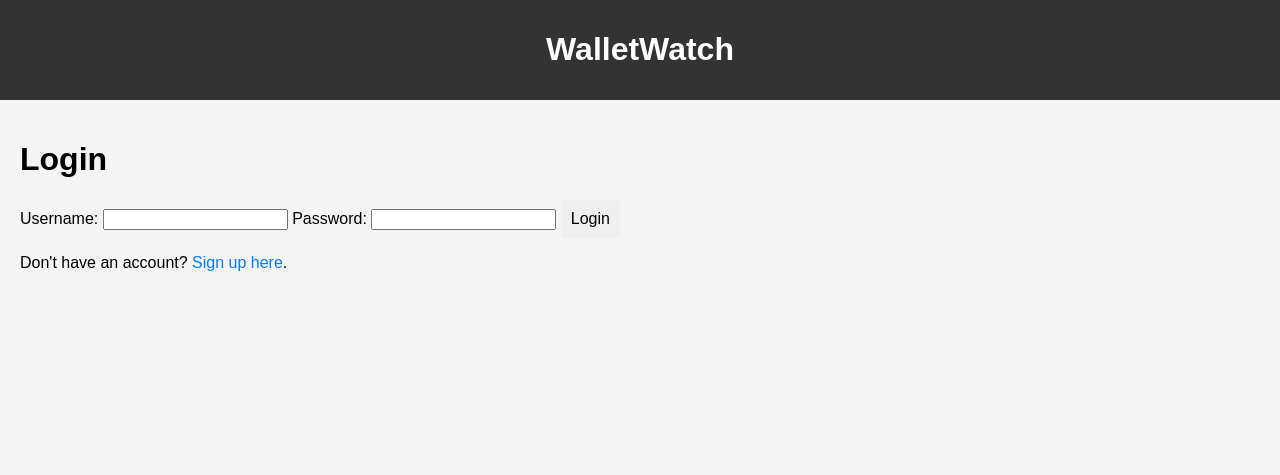
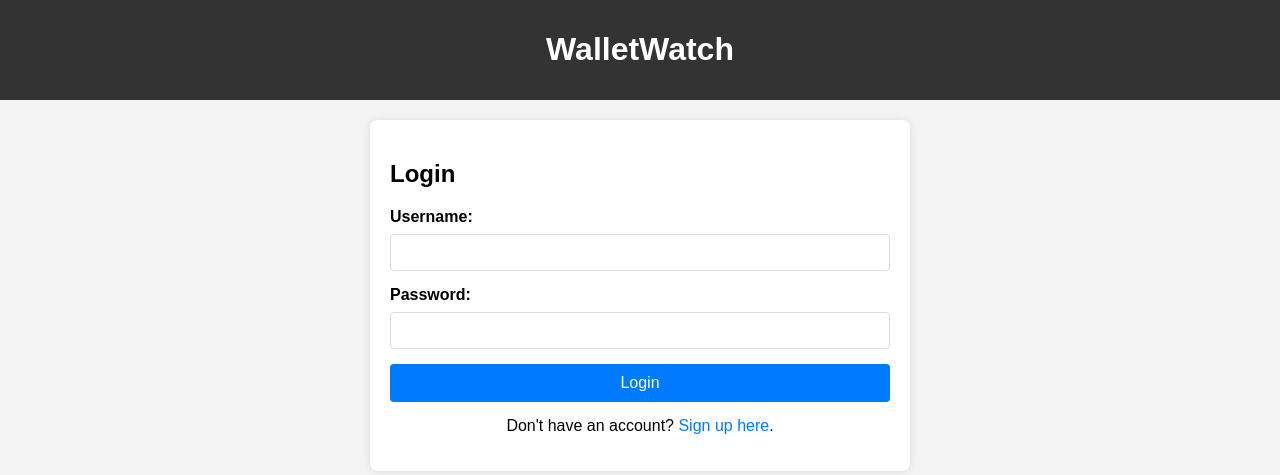
Before and after one commit to stanly08/walletwatch, a Flask app: page /login in a window 1280 px wide. Shown: the top 475 px of the page. Run offline with Flask 3, Linux system fonts and the light colour scheme.

Commit message:
Update login.html

```diff
--- a/app/templates/login.html
+++ b/app/templates/login.html
@@ -1,17 +1,19 @@
 {% extends 'base.html' %}
 
 {% block title %}Login{% endblock %}
-<link rel="stylesheet" href="{{ url_for('static', filename='css/login.css') }}">
+
 {% block content %}
-<h1>Login</h1>
-<form method="POST" action="{{ url_for('main.login') }}">
-    <label for="username">Username:</label>
-    <input type="text" id="username" name="username" required>
+<div class="container">
+    <h2>Login</h2>
+    <form method="POST" action="{{ url_for('main.login') }}" style="display: flex; flex-direction: column;">
+        <label for="username" style="margin-bottom: 8px; font-weight: bold;">Username:</label>
+        <input type="text" id="username" name="username" required style="padding: 10px; margin-bottom: 15px; border: 1px solid #ddd; border-radius: 4px;">
 
-    <label for="password">Password:</label>
-    <input type="password" id="password" name="password" required>
+        <label for="password" style="margin-bottom: 8px; font-weight: bold;">Password:</label>
+        <input type="password" id="password" name="password" required style="padding: 10px; margin-bottom: 15px; border: 1px solid #ddd; border-radius: 4px;">
 
-    <button type="submit">Login</button>
-</form>
-<p>Don't have an account? <a href="{{ url_for('main.signup') }}">Sign up here</a>.</p>
+        <button type="submit" style="background-color: #007bff; color: #fff;">Login</button>
+    </form>
+    <p style="margin-top: 15px; text-align: center;">Don't have an account? <a href="{{ url_for('main.signup') }}">Sign up here</a>.</p>
+</div>
 {% endblock %}
```
